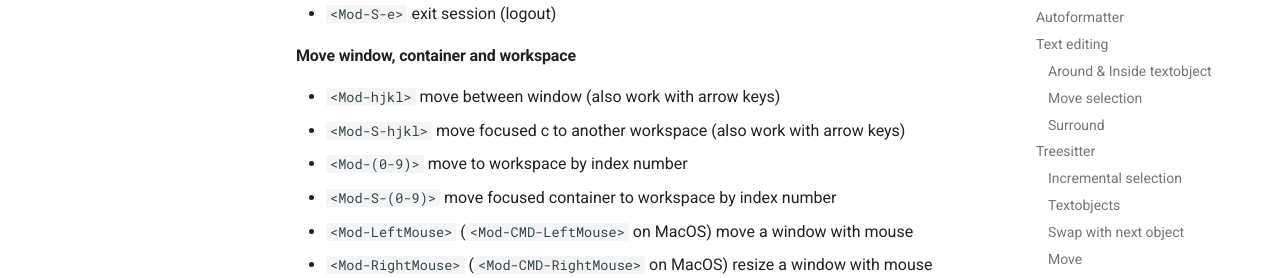
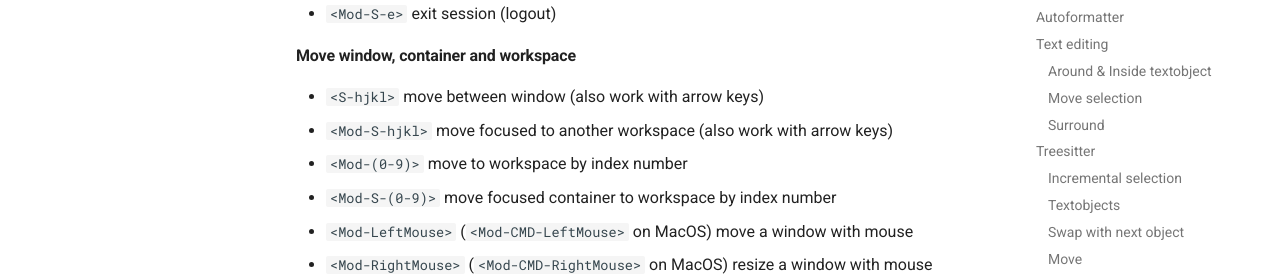
Before and after one commit to HieuDao-code/dotfiles, an MkDocs documentation site: the page built from docs/key_binding.md, in a window 1280 px wide and 900 px high, scrolled down 7121 px. Shown: the part 172-450 px from the top of the window. Built offline with MkDocs 1.6.1 and Material for MkDocs 9.7.7, drawn with Linux system fonts in a browser that asks for light colours; comment, search, counter and statistics services are not loaded.

Commit message:
aerospace

```diff
--- a/docs/key_binding.md
+++ b/docs/key_binding.md
@@ -269,8 +269,8 @@ Move selection in visual mode or current line
 
 #### Move window, container and workspace
 
-- `<Mod-hjkl>` move between window (also work with arrow keys)
-- `<Mod-S-hjkl>` move focused c to another workspace (also work with arrow keys)
+- `<S-hjkl>` move between window (also work with arrow keys)
+- `<Mod-S-hjkl>` move focused to another workspace (also work with arrow keys)
 - `<Mod-(0-9)>` move to workspace by index number
 - `<Mod-S-(0-9)>` move focused container to workspace by index number
 - `<Mod-LeftMouse>` (`<Mod-CMD-LeftMouse>` on MacOS) move a window with mouse
```
Also changed, not shown: 1 other file.
